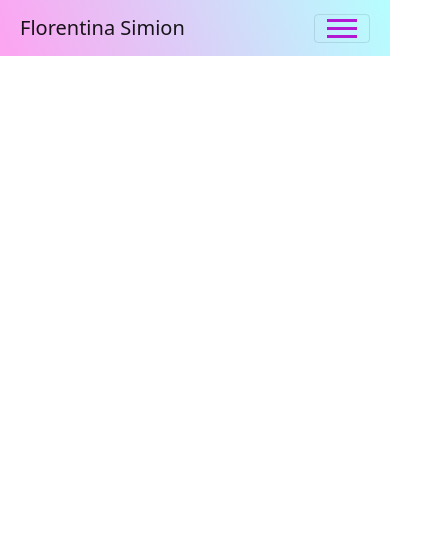
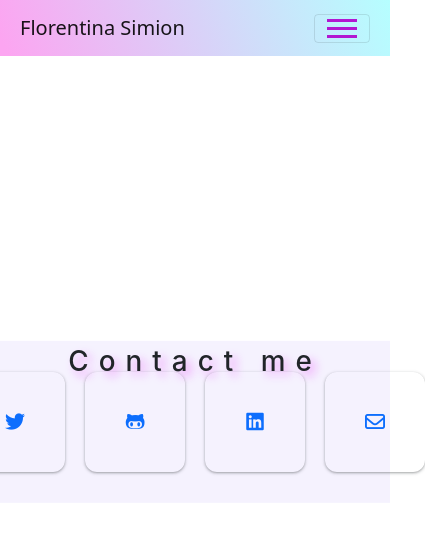
Before and after one commit to Latteflo/Personal-Project, a plain HTML site: page contact.html in a window 390 px wide. Shown: the whole page, 425 px wide, since content can reach past the window. Drawn offline with nearby package versions, Linux system fonts and the light colour scheme.

Commit message:
added contact page details

```diff
--- a/contact.html
+++ b/contact.html
@@ -49,12 +49,26 @@
                <a href="my-work.html" class="nav-link" title="my work button">My work </a>
              </li>
               <li class="nav-item">
-               <a href="about.html#contact" class="nav-link" title="contact me button">Contact me</a>
+               <a href="contact.html" class="nav-link" title="contact me button">Contact me</a>
              </li>
            </ul>
          </div>
        </div>
      </nav>
+    <div class="row">
+      <div class="contact ">
+       <h1>Contact me</h1>
+      </div>
+      <div class="social-links ">
+      <ul class="socials">
+        <li class="socials"><a href="https://twitter.com/Simi_Flo"><i class="fab fa-twitter img-fluid" aria-hidden="true"></i></a></li>
+        <li class="socials"><a href="https://github.com/Latteflo"><i class="fab fa-github-alt img-fluid" aria-hidden="true"></i></a></li>
+        <li class="socials"><a href="https://www.linkedin.com/in/florentina-simion-a97bba73/"><i class="fab fa-linkedin img-fluid" aria-hidden="true"></i></a></li>
+        <li class="socials"><a href="mailto:sf.simion.f@gmail.com"><i class="fa-regular fa-envelope img-fluid" aria-hidden="true"></i></a></li>
+      </ul>
+    </div>
+  </div>
+</div>
     <script
       src="https://cdn.jsdelivr.net/npm/bootstrap@5.1.3/dist/js/bootstrap.bundle.min.js"
       integrity="sha384-ka7Sk0Gln4gmtz2MlQnikT1wXgYsOg+OMhuP+IlRH9sENBO0LRn5q+8nbTov4+1p"
--- a/style.css
+++ b/style.css
@@ -1,9 +1,7 @@
 :root {
   --secondary-color: #f5f2fe;
 }
-body {
-  background-color: #f4cefc;
-}
+
 .navbar-toggler {
   border: 0;
 }
@@ -95,6 +93,7 @@ h3 {
 }
 
 h1,
+.contact,
 .heading,
 .card-text,
 .btn-outline-primary,
@@ -131,7 +130,13 @@ p {
   line-height: 1.5;
   text-align: center;
 }
-
+.contact-button {
+  text-decoration: none;
+  color: black;
+}
+.contact-button:hover {
+  color: black;
+}
 .btn-outline-primary,
 .project-link {
   display: flex;
@@ -151,6 +156,7 @@ p {
   border-radius: 15px;
   text-decoration: none;
 }
+
 .project-link:hover,
 .btn-outline-primary:hover {
   background: linear-gradient(
@@ -192,7 +198,7 @@ p {
   filter: brightness(99%) contrast(120%);
 }
 .project-content {
-  background-color: rgb(220, 243, 247);
+  background-color: rgb(241, 255, 255);
   display: block;
   margin: auto;
   align-items: center;
@@ -233,6 +239,172 @@ p {
 .card-text-2 {
   text-align: right;
 }
+.contact {
+  padding-top: 1%;
+  padding-bottom: 13%;
+  justify-content: center;
+  display: block;
+  position: absolute;
+  top: 50%;
+  left: 50%;
+  transform: translate(-50%, -50%);
+  letter-spacing: 10px;
+  font-weight: 700;
+  background-color: var(--secondary-color);
+  text-shadow: 5px 5px 10px rgba(229, 16, 245, 0.4);
+}
+li.socials {
+  color: #4d4d4d;
+  text-decoration: none;
+}
+
+.fb a,
+.fb:before,
+.fb {
+  background: #3b5999;
+  color: #3b5999;
+}
+.tw a,
+.tw:before,
+.tw {
+  background: #55acee;
+  color: #55acee;
+}
+.in a,
+.in:before,
+.in {
+  background: #e4405f;
+  color: #e4405f;
+}
+.gh a,
+.gh:before,
+.gh {
+  background: #333333;
+  color: #333333;
+}
+
+ul.socials {
+  padding: 0;
+  margin: 0;
+  position: absolute;
+  top: 50%;
+  left: 50%;
+  transform: translate(-50%, -50%);
+  list-style: none;
+  display: grid;
+  grid-template-columns: repeat(4, 1fr);
+  grid-gap: 20px;
+}
+
+ul.socials:before {
+  font-size: 2em;
+  color: #4d4d4d;
+  position: absolute;
+  width: 100%;
+  text-align: center;
+  margin-top: -60px;
+}
+
+ul.socials li {
+  width: 100px;
+  height: 100px;
+  line-height: 100px;
+  text-align: center;
+  box-sizing: border-box;
+  background: transparent;
+  border-radius: 12px;
+  position: relative;
+  overflow: hidden;
+  transition: 0.5s;
+  box-shadow: rgba(60, 64, 67, 0.3) 0px 1px 2px 0px,
+    rgba(60, 64, 67, 0.15) 0px 1px 3px 1px;
+}
+
+ul.socials li a {
+  display: block;
+  widows: 100%;
+  height: 100%;
+  font-size: 1.25em;
+  background: transparent;
+  transition: 0.5s;
+  animation: icon-out 0.5s forwards;
+  animation-timing-function: cubic-bezier(0.5, -0.6, 1, 1);
+}
+
+ul.socials li:before {
+  content: "";
+  width: 90px;
+  height: 90px;
+  display: block;
+  position: absolute;
+  transform: rotate(-45deg) translate(-110%, -23px);
+  z-index: -2;
+  animation: back-out 0.5s forwards;
+  animation-timing-function: cubic-bezier(0.5, -0.6, 1, 1);
+}
+
+ul.socials li:hover a {
+  animation: icon-in 0.5s forwards;
+  animation-timing-function: cubic-bezier(0, 0, 0.4, 1.6);
+}
+
+ul.socials li:hover:before {
+  animation: back-in 0.5s forwards;
+  animation-timing-function: cubic-bezier(0, 0, 0.4, 1.6);
+}
+
+@keyframes back-in {
+  0% {
+    transform: rotate(-45deg) translate(-110%, -23px);
+  }
+  80% {
+    transform: rotate(-45deg) translate(5%, -23px);
+  }
+  100% {
+    transform: rotate(-45deg) translate(0%, -23px);
+  }
+}
+
+@keyframes back-out {
+  0% {
+    transform: rotate(-45deg) translate(0%, -23px);
+  }
+  20% {
+    transform: rotate(-45deg) translate(5%, -23px);
+  }
+  100% {
+    transform: rotate(-45deg) translate(-110%, -23px);
+  }
+}
+
+@keyframes icon-in {
+  0% {
+    font-size: 1.25em;
+  }
+  80% {
+    color: rgb(245, 158, 226);
+    font-size: 1.5em;
+  }
+  100% {
+    color: rgb(114, 212, 219);
+    font-size: 1.35em;
+  }
+}
+
+@keyframes icon-out {
+  0% {
+    color: #fff;
+    font-size: 1.35em;
+  }
+  20% {
+    color: #fff;
+    font-size: 1.5em;
+  }
+  100% {
+    font-size: 1.25em;
+  }
+}
+
 @media (max-width: 820px) {
   h1 {
     font-size: 48px;
@@ -256,6 +428,16 @@ p {
   }
   .featured-img {
     display: none;
+  }
+  .btn-outline-primary {
+    padding: 0.75rem 3rem;
+    font-size: 1.25rem;
+  }
+  .project-link {
+    padding: 16px 32px;
+  }
+  .contact {
+    padding-bottom: 30%;
   }
 }
 
@@ -283,15 +465,7 @@ p {
   .featured-img {
     display: none;
   }
-}
-@media (min-width: 768px) {
-  .btn-outline-primary {
-    padding: 0.75rem 3rem;
-    font-size: 1.25rem;
+  .contact {
+    padding-bottom: 30%;
   }
 }
-@media (min-width: 768px) {
-  .project-link {
-    padding: 16px 32px;
-  }
-}
```
Also changed, not shown: index.html (+8 -2 lines), my-work.html (+1 -1 lines).
